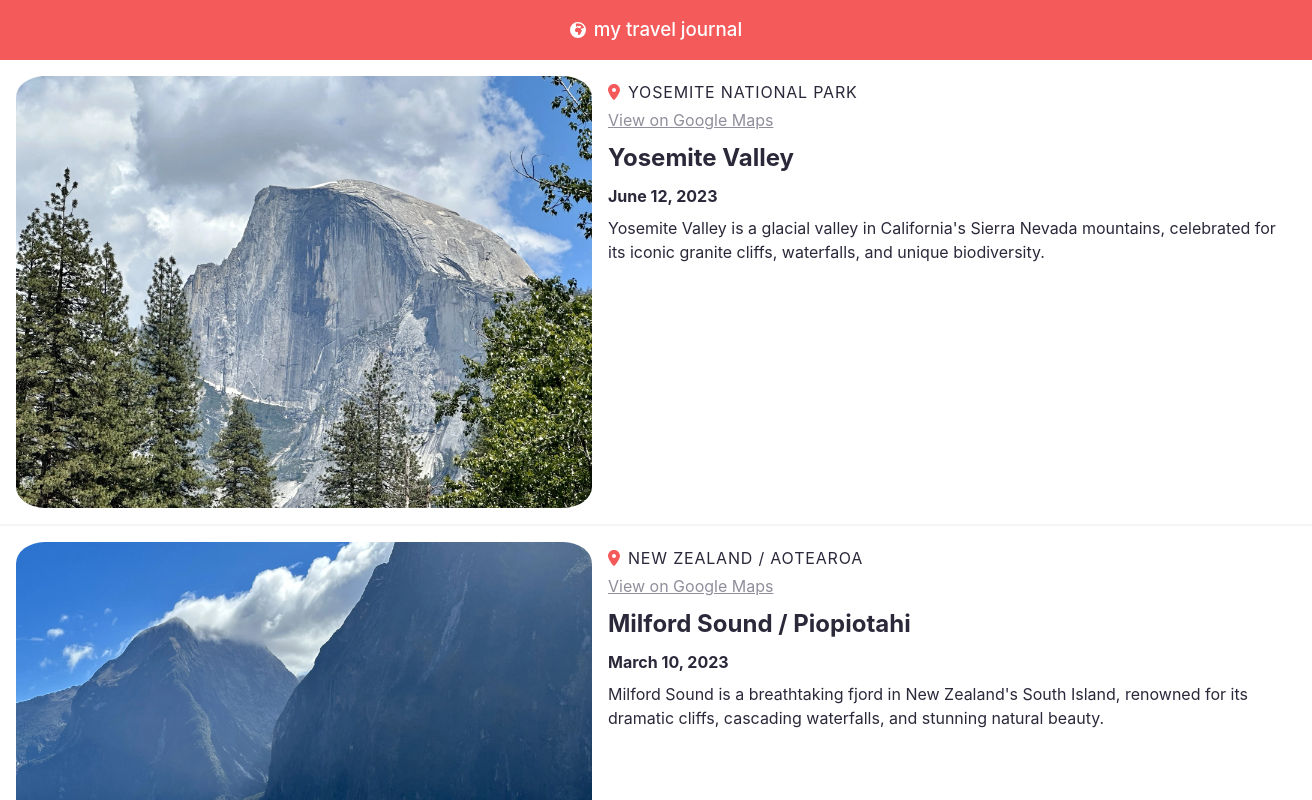
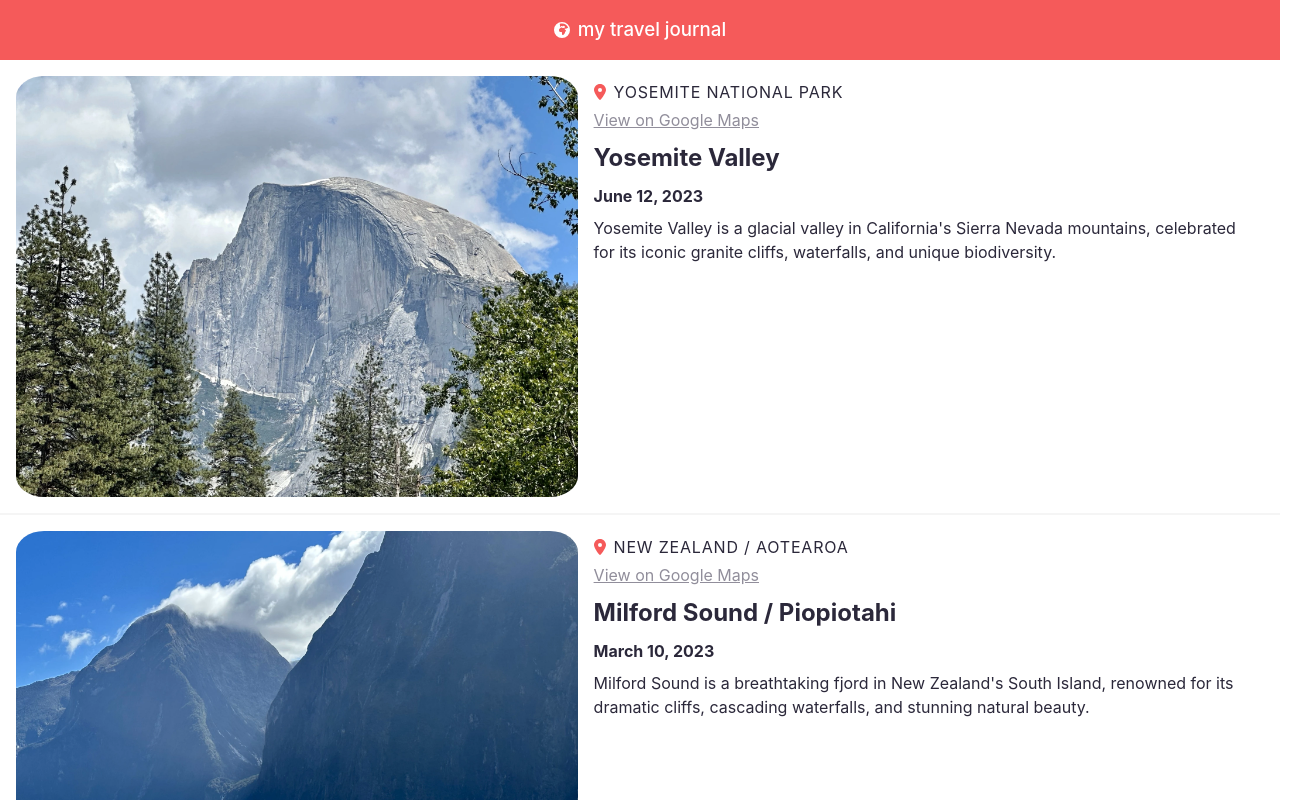
Before and after one commit to bridgemami/travel-journal-scrimba, a React (Vite) app: page / in a window 1280 px wide. Shown: the top 800 px of the page, 1312 px wide, since content can reach past the window. Built offline with nearby package versions, Linux system fonts and the light colour scheme.

Commit message:
deleted min-width in header

```diff
--- a/src/components/header/header.module.css
+++ b/src/components/header/header.module.css
@@ -6,7 +6,6 @@ header {
     padding: 1em;
     background: #F55A5A;
     color: #ffffff;
-   width: 100%;
 }
 
 h3 {
--- a/src/components/travel/travel.module.css
+++ b/src/components/travel/travel.module.css
@@ -8,7 +8,6 @@
     flex-wrap: wrap;
     color: #2B283A;
     border-bottom: solid 2.5px #F5F5F5;
-    min-width: 100%;
     align-self: center;
 }
 
--- a/src/index.css
+++ b/src/index.css
@@ -12,11 +12,9 @@ font-synthesis: none;
 * {
   margin: 0;
   padding: 0;
-  /* box-sizing: border-box; */
 }
 
 body {
   min-width: 320px;
   min-height: 100vh;
-  /* overflow-x: hidden; */
 }
```
